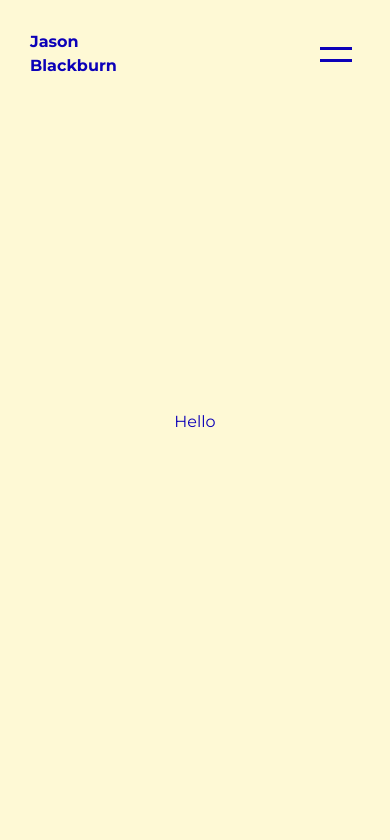
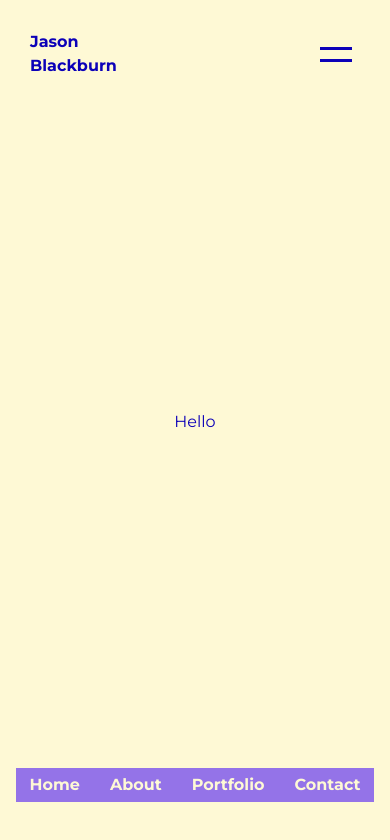
Before and after one commit to JBlackburn94/portjb, a Next.js app: page / in a window 390 px wide. Shown: the top 840 px of the page. Built offline with nearby package versions, Linux system fonts and the light colour scheme.

Commit message:
adds footer

```diff
--- /dev/null
+++ b/src/app/components/Footer.tsx
@@ -0,0 +1,16 @@
+import Link from "next/link";
+import { footerLinks } from "../constants";
+
+export default function Footer() {
+  return (
+    <footer className="md:hidden absolute flex items-center justify-center w-full bg-background bottom-[5%]">
+      <div className="bg-accent text-background flex gap-[30px] px-[14px] py-[5px] font-bold">
+        {footerLinks.map(({ id, name, href }) => (
+          <Link key={id} href={href}>
+            {name}
+          </Link>
+        ))}
+      </div>
+    </footer>
+  );
+}
--- a/src/app/components/Navbar.tsx
+++ b/src/app/components/Navbar.tsx
@@ -10,12 +10,19 @@ export default function Navbar() {
   const [nav, setNav] = useState(false);
 
   useGSAP(() => {
-    gsap.to("#nav", {});
+    gsap.to("#nav", {
+      y: 0,
+      opacity: 1,
+      duration: 1,
+    });
   });
 
   return (
-    <header className="bg-background text-main w-full fixed">
-      <nav className="p-[30px] flex justify-between items-center" id="nav">
+    <header className="bg-background text-main w-full fixed z-10">
+      <nav
+        className="p-[30px] flex justify-between items-center translate-y-[40%] opacity-0"
+        id="nav"
+      >
         <h1 className="font-bold">
           Jason
           <br />
--- /dev/null
+++ b/src/app/constants/index.ts
@@ -0,0 +1,22 @@
+export const footerLinks = [
+    {
+        id: 1,
+        name: "Home",
+        href: "/",
+    },
+    {
+        id: 2,
+        name: "About",
+        href: "/about",
+    },
+    {
+        id: 3,
+        name: "Portfolio",
+        href: "/portfolio",
+    },
+    {
+        id: 4,
+        name: "Contact",
+        href: "/contact",
+    },
+];
--- a/src/app/globals.css
+++ b/src/app/globals.css
@@ -7,3 +7,7 @@
     margin: 0;
     box-sizing: border-box;
 }
+
+body {
+    overflow-x: hidden;
+}
--- a/src/app/layout.tsx
+++ b/src/app/layout.tsx
@@ -2,6 +2,7 @@ import type { Metadata } from "next";
 import { Montserrat } from "next/font/google";
 import "./globals.css";
 import Navbar from "./components/Navbar";
+import Footer from "./components/Footer";
 
 const montserrat = Montserrat({ subsets: ["latin"] });
 
@@ -21,6 +22,7 @@ export default function RootLayout({
       <body className={montserrat.className}>
         <Navbar />
         {children}
+        <Footer />
       </body>
     </html>
   );
```
